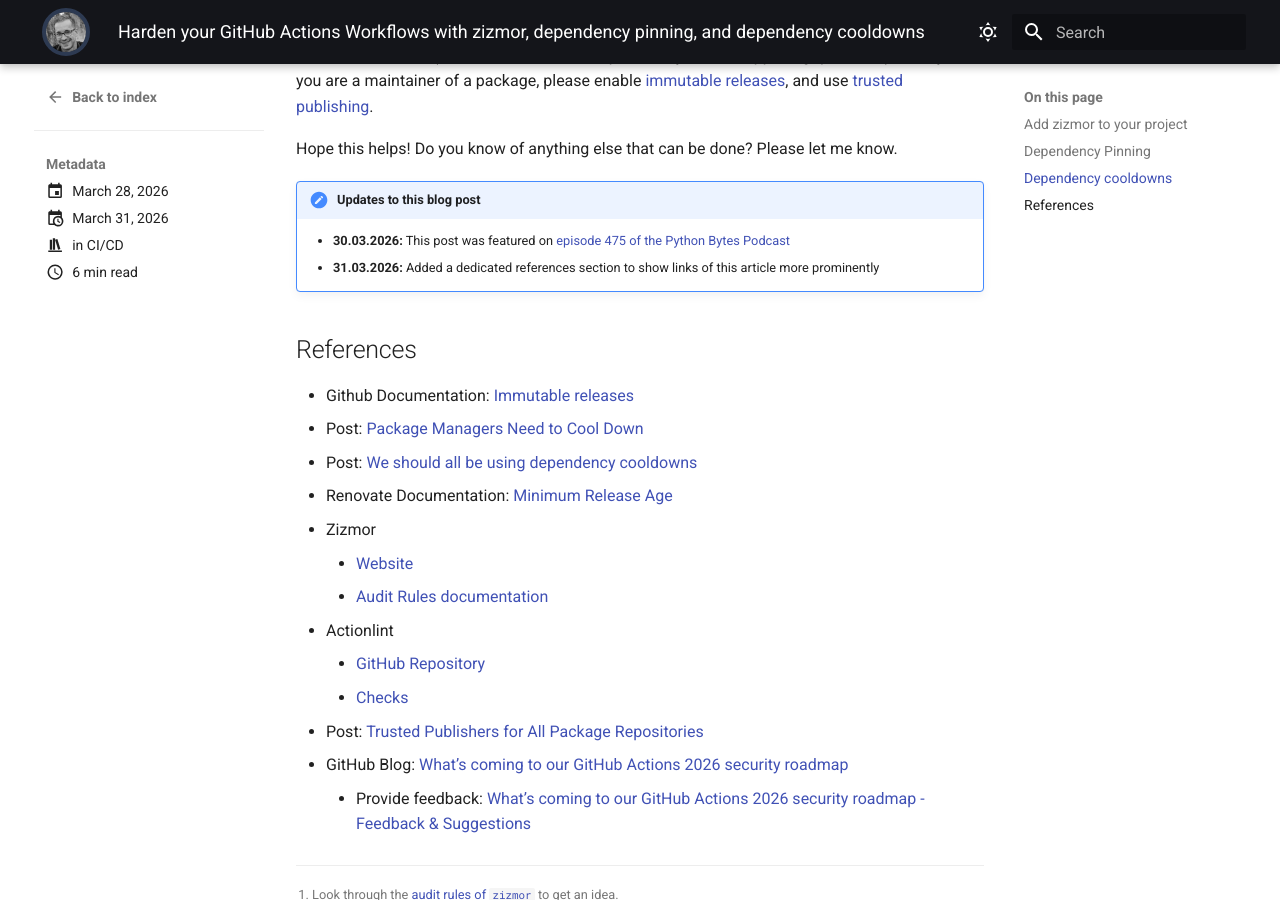
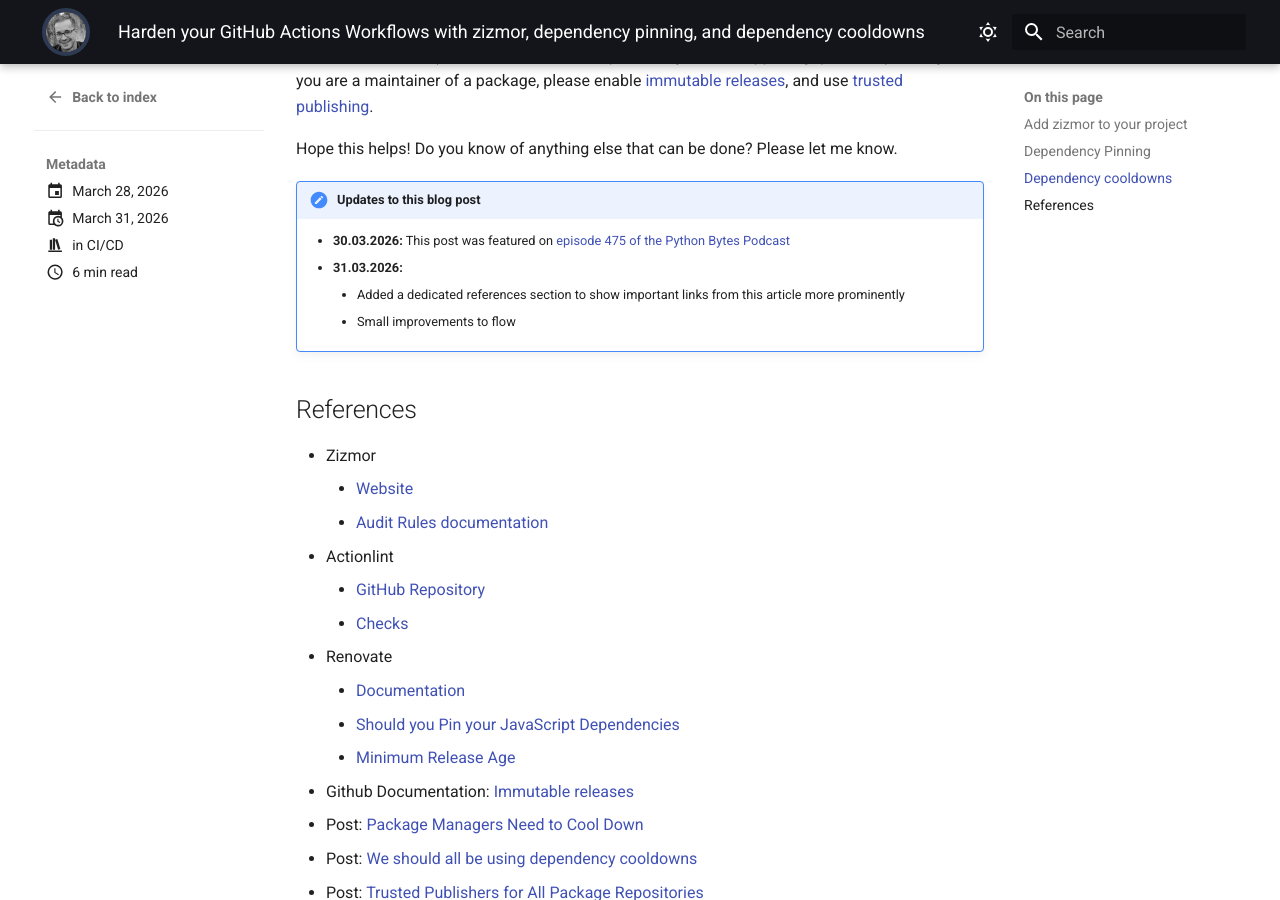
Before and after one commit to mschoettle/website, an MkDocs documentation site: the page built from docs/blog/posts/2026/harden-github-actions-workflows-zizmor.md, in a window 1280 px wide and 900 px high, scrolled down 3919 px. Built offline with MkDocs 1.6.1 and Material for MkDocs 9.7.7, drawn with Linux system fonts in a browser that asks for light colours; emoji names are drawn with the system emoji font; plug-ins that fetch from the network failed and are left out.

Commit message:
reorganize references

```diff
--- a/docs/blog/posts/2026/harden-github-actions-workflows-zizmor.md
+++ b/docs/blog/posts/2026/harden-github-actions-workflows-zizmor.md
@@ -118,7 +118,7 @@
 
 Dependency pinning is absolutely essential to get reproducible builds, development environments etc.
 Whenever you install dependencies or run a build, you know exactly which version of direct and transitive (via lock files) dependency versions you get.
-Renovate has a [guide on dependency pinning](https://docs.renovatebot.com/dependency-pinning/) that I recommend.
+Renovate has a [guide on dependency pinning][renovate-dependency-pinning] that I recommend.
 
 If you are still not convinced, look at what happened with the [`litellm` compromise](https://www.stepsecurity.io/blog/litellm-credential-stealer-hidden-in-pypi-wheel).
 Based on [analysis by futuresearch](https://futuresearch.ai/blog/litellm-hack-were-you-one-of-the-47000/), in the 46 minutes that the two malicious versions were available on PyPI, `litellm` was downloaded over 46000 times!
@@ -216,20 +216,25 @@
 !!! note "Updates to this blog post"
 
     - **30.03.2026:** This post was featured on [episode 475 of the Python Bytes Podcast](https://pythonbytes.fm/episodes/show/475/haunted-warehouses)
-    - **31.03.2026:** Added a dedicated references section to show links of this article more prominently
+    - **31.03.2026:**
+        - Added a dedicated references section to show important links from this article more prominently
+        - Small improvements to flow
 
 ## References
 
-- Github Documentation: [Immutable releases][immutable-releases]
-- Post: [Package Managers Need to Cool Down][package-managers-cooldown]
-- Post: [We should all be using dependency cooldowns][dependency-cooldowns]
-- Renovate Documentation: [Minimum Release Age][renovate-minimumreleaseage]
 - Zizmor
     - [Website][zizmor]
     - [Audit Rules documentation][zizmor-audits]
 - Actionlint
     - [GitHub Repository][actionlint]
     - [Checks][actionlint-checks]
+- Renovate
+    - [Documentation][renovate-docs]
+    - [Should you Pin your JavaScript Dependencies][renovate-dependency-pinning]
+    - [Minimum Release Age][renovate-minimumreleaseage]
+- Github Documentation: [Immutable releases][immutable-releases]
+- Post: [Package Managers Need to Cool Down][package-managers-cooldown]
+- Post: [We should all be using dependency cooldowns][dependency-cooldowns]
 - Post: [Trusted Publishers for All Package Repositories][trusted-publishing]
 - GitHub Blog: [What’s coming to our GitHub Actions 2026 security roadmap][github-security-roadmap]
     - Provide feedback: [What’s coming to our GitHub Actions 2026 security roadmap - Feedback & Suggestions][github-security-roadmap-discussion]
```
Also changed, not shown: other parts of docs/blog/posts/2026/harden-github-actions-workflows-zizmor.md (+2 -0 lines).
